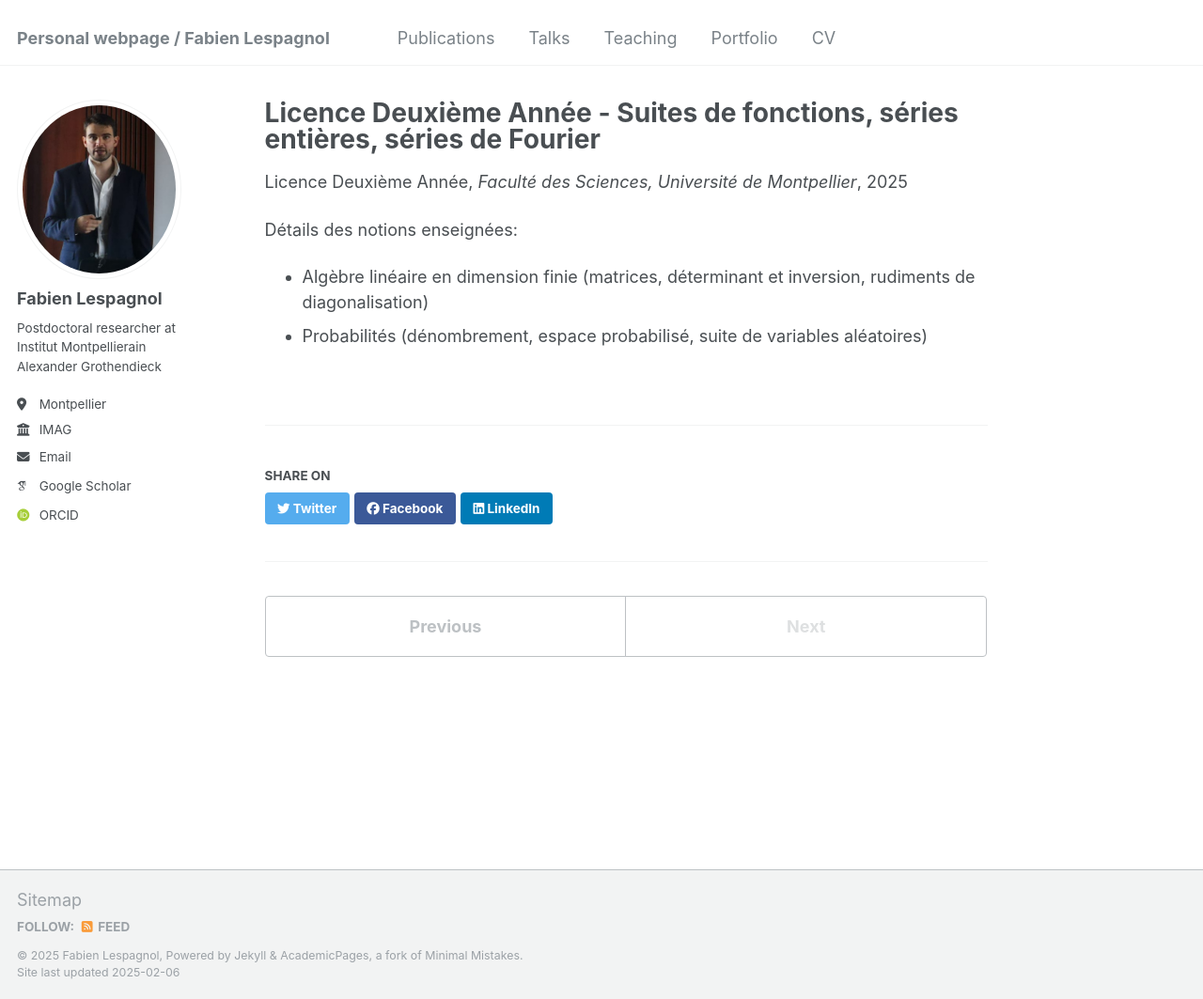
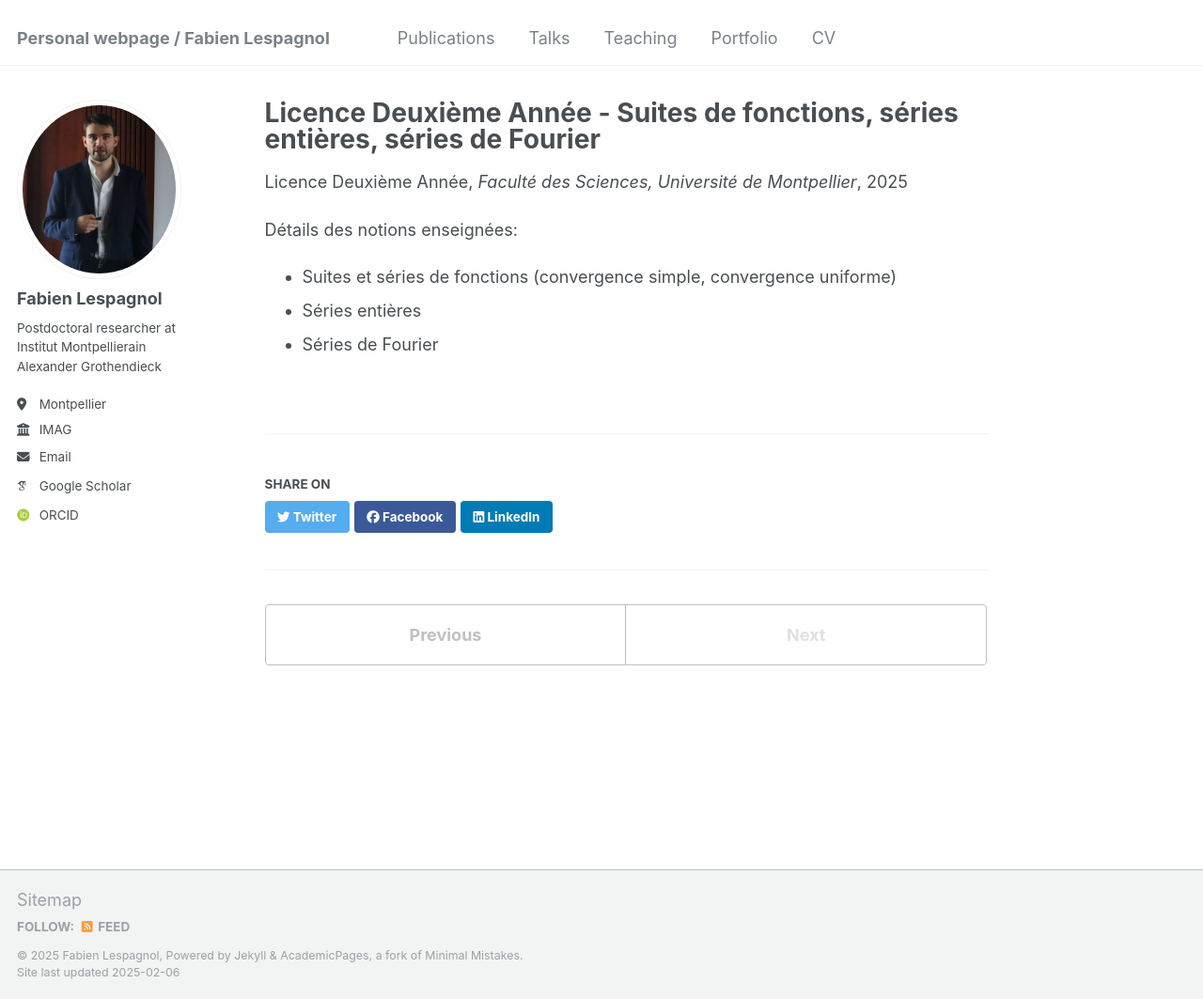
Before and after one commit to FabienLespagnol/fabienlespagnol.github.io, a Jekyll site: the page built from _teaching/2025_HAX403X.md, in a window 1280 px wide and 1063 px high. Shown: the whole window at 94% size. Built offline with Jekyll 4.4.1, drawn with Linux system fonts in a browser that asks for light colours; some web fonts are replaced.

Commit message:
Update and rename HAX403X.md to 2025_HAX403X.md

```diff
--- a/_teaching/HAX403X.md
+++ b/_teaching/2025_HAX403X.md
@@ -2,12 +2,13 @@
 title: "Licence Deuxième Année - Suites de fonctions, séries entières, séries de Fourier"
 collection: teaching
 type: "Licence Deuxième Année"
-permalink: /teaching/HAX403X
+permalink: /teaching/2025_HAX403X
 venue: "Faculté des Sciences, Université de Montpellier"
 date: 2025-01-01
 location: "Campus Triolet, Montpellier 34090, France"
 ---
 
 Détails des notions enseignées:
-- Algèbre linéaire en dimension finie (matrices, déterminant et inversion, rudiments de diagonalisation)
-- Probabilités (dénombrement, espace probabilisé, suite de variables aléatoires)
+- Suites et séries de fonctions (convergence simple, convergence uniforme)
+- Séries entières
+- Séries de Fourier
```
